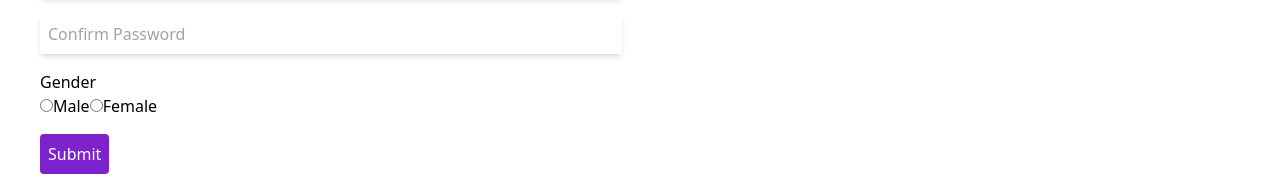
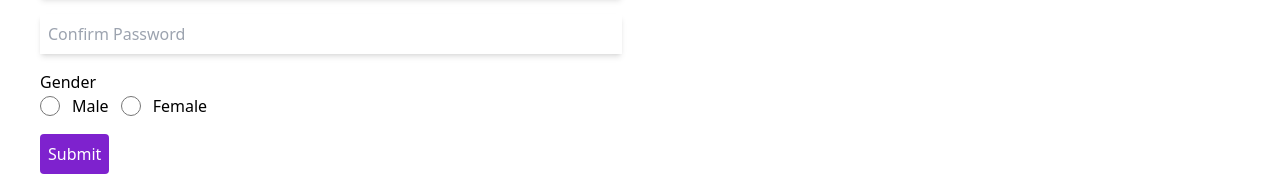
Before and after one commit to Mark-Alexis-Posadas/form-reducer, a React (Vite) app: page / in a window 1280 px wide. Shown: the part 306-482 px from the top of the page. Built offline with nearby package versions, Linux system fonts and the light colour scheme.

Commit message:
Added validation and fix theme text

```diff
--- a/src/App.jsx
+++ b/src/App.jsx
@@ -89,6 +89,42 @@ export default function App() {
 
   const handleSubmit = (e) => {
     e.preventDefault();
+
+    // Basic validation checks
+    if (
+      !state.firstName ||
+      !state.lastName ||
+      !state.email ||
+      !state.userName ||
+      !state.password ||
+      !state.confirmPassword ||
+      !state.gender
+    ) {
+      alert("Please fill in all fields.");
+      return;
+    }
+
+    // Email validation
+    const emailRegex = /^[^\s@]+@[^\s@]+\.[^\s@]+$/;
+    if (!emailRegex.test(state.email)) {
+      alert("Please enter a valid email address.");
+      return;
+    }
+
+    // Password strength validation
+    if (state.password.length < 8) {
+      alert("Password must be at least 8 characters long.");
+      return;
+    }
+    // You can add more criteria for password strength if needed
+
+    // Password and Confirm Password match validation
+    if (state.password !== state.confirmPassword) {
+      alert("Passwords do not match.");
+      return;
+    }
+
+    // Dispatch form submission action if validation passes
     dispatch({ type: "SUBMIT_FORM" });
   };
 
@@ -102,12 +138,18 @@ export default function App() {
         {data.map((d) => (
           <div key={d.id} className="mb-4">
             {d.options ? (
-              <div>
+              <>
                 <label>{d.text}</label>
-                <div>
+                <div className="flex items-center">
                   {d.options.map((option) => (
-                    <label key={option}>
+                    <label
+                      key={option}
+                      className={`${
+                        state.theme ? "text-white" : "text-black"
+                      } flex items-center mr-3`}
+                    >
                       <input
+                        className="bg-white border-2 border-slate-400 w-5 h-5 mr-3"
                         type="radio"
                         name={d.field}
                         value={option}
@@ -118,7 +160,7 @@ export default function App() {
                     </label>
                   ))}
                 </div>
-              </div>
+              </>
             ) : (
               <Input
                 placeholder={d.text}
```
